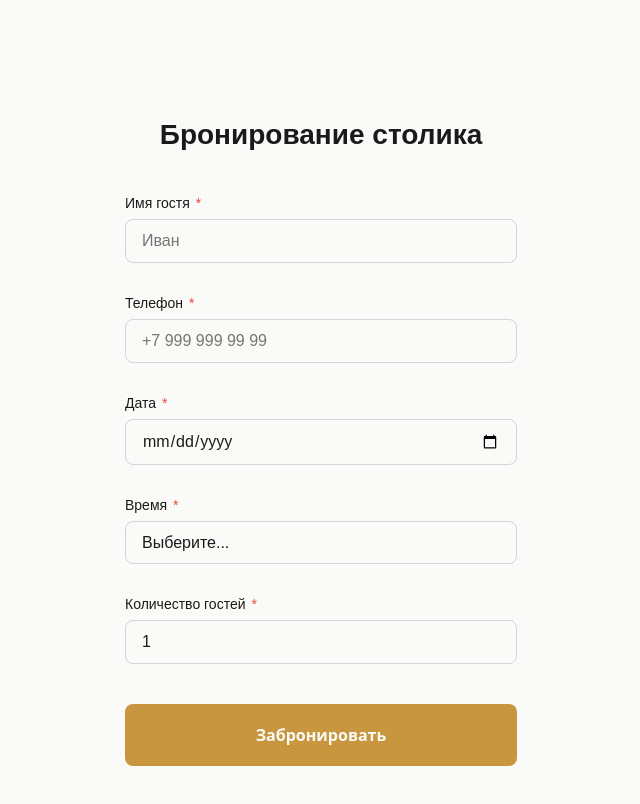
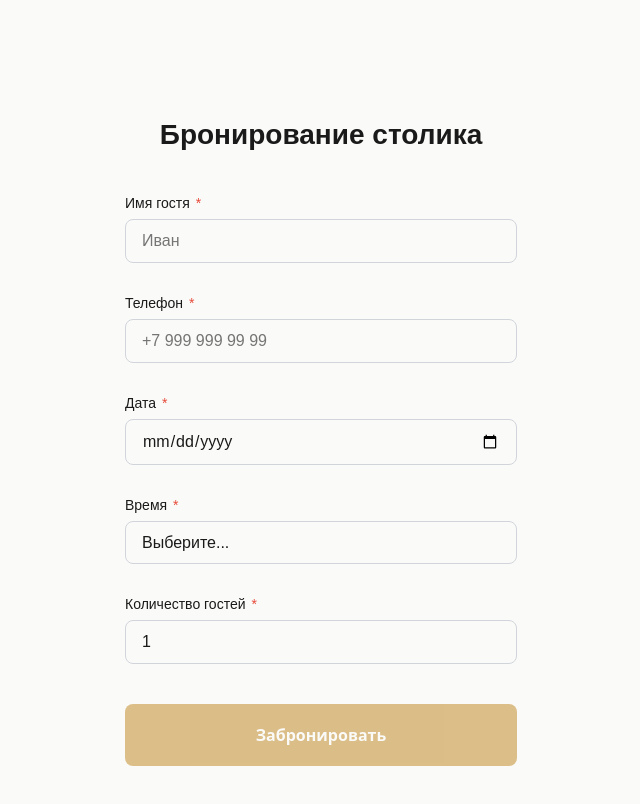
Before and after one commit to Gpshfrd/online-booking, a Next.js app: page / in a window 1280 px wide. Shown: the top 804 px of the page, without its empty margins (319-959 px from the left). Built offline with nearby package versions, Linux system fonts and the light colour scheme.

Commit message:
feat: disable submit button when form has errors

```diff
--- a/eslint.config.mjs
+++ b/eslint.config.mjs
@@ -49,7 +49,10 @@ export default tseslint.config(
       ...tseslint.configs.recommended.rules,
       'prettier/prettier': 'warn',
       '@typescript-eslint/no-explicit-any': 'warn',
-      '@typescript-eslint/no-unused-vars': ['warn', { argsIgnorePattern: '^_' }],
+      '@typescript-eslint/no-unused-vars': [
+        'warn',
+        { argsIgnorePattern: '^_' },
+      ],
       'react/react-in-jsx-scope': 'off',
       'react/prop-types': 'off',
     },
--- a/src/components/BookingForm/BookingForm.tsx
+++ b/src/components/BookingForm/BookingForm.tsx
@@ -112,6 +112,17 @@ export const BookingForm: FC<BookingFormProps> = ({ onSubmit, status }) => {
     setErrors((prev) => ({ ...prev, [name]: error || undefined }));
   };
 
+  const hasErrors = Object.values(errors).some((error) => error !== undefined);
+
+  const isFormValid =
+    formData.name.trim() !== '' &&
+    formData.phone.trim() !== '' &&
+    formData.date !== '' &&
+    formData.time !== '' &&
+    formData.guests >= 1 &&
+    formData.guests <= 12 &&
+    !hasErrors;
+
   return (
     <form onSubmit={handleSubmit} className={styles.form}>
       <h2 className={styles.title}>Бронирование столика</h2>
@@ -180,7 +191,7 @@ export const BookingForm: FC<BookingFormProps> = ({ onSubmit, status }) => {
       <button
         type="submit"
         className={styles.submitButton}
-        disabled={status === 'loading'}
+        disabled={status === 'loading' || !isFormValid}
       >
         {status === 'loading' ? 'Бронирую...' : 'Забронировать'}
       </button>
```
